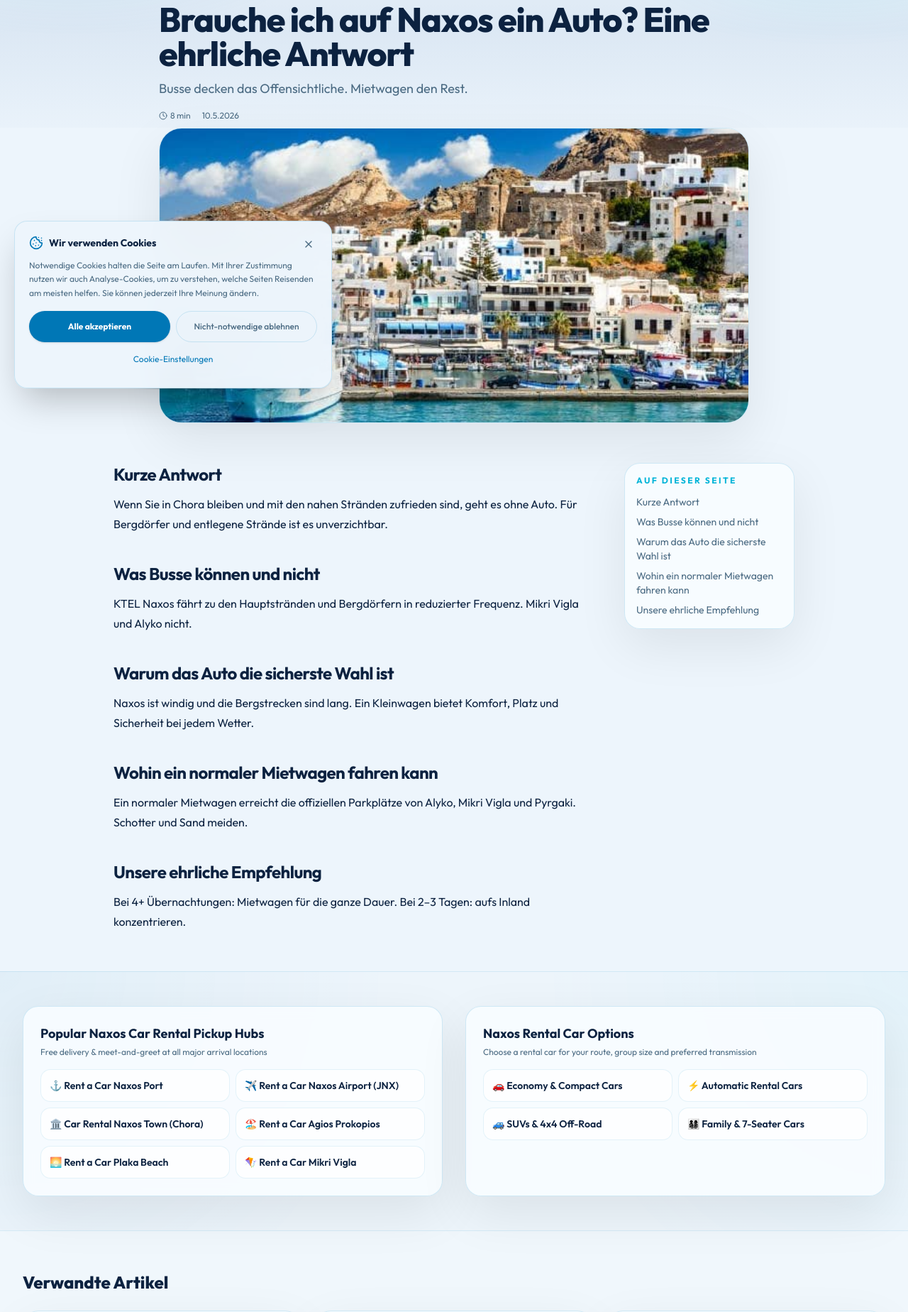
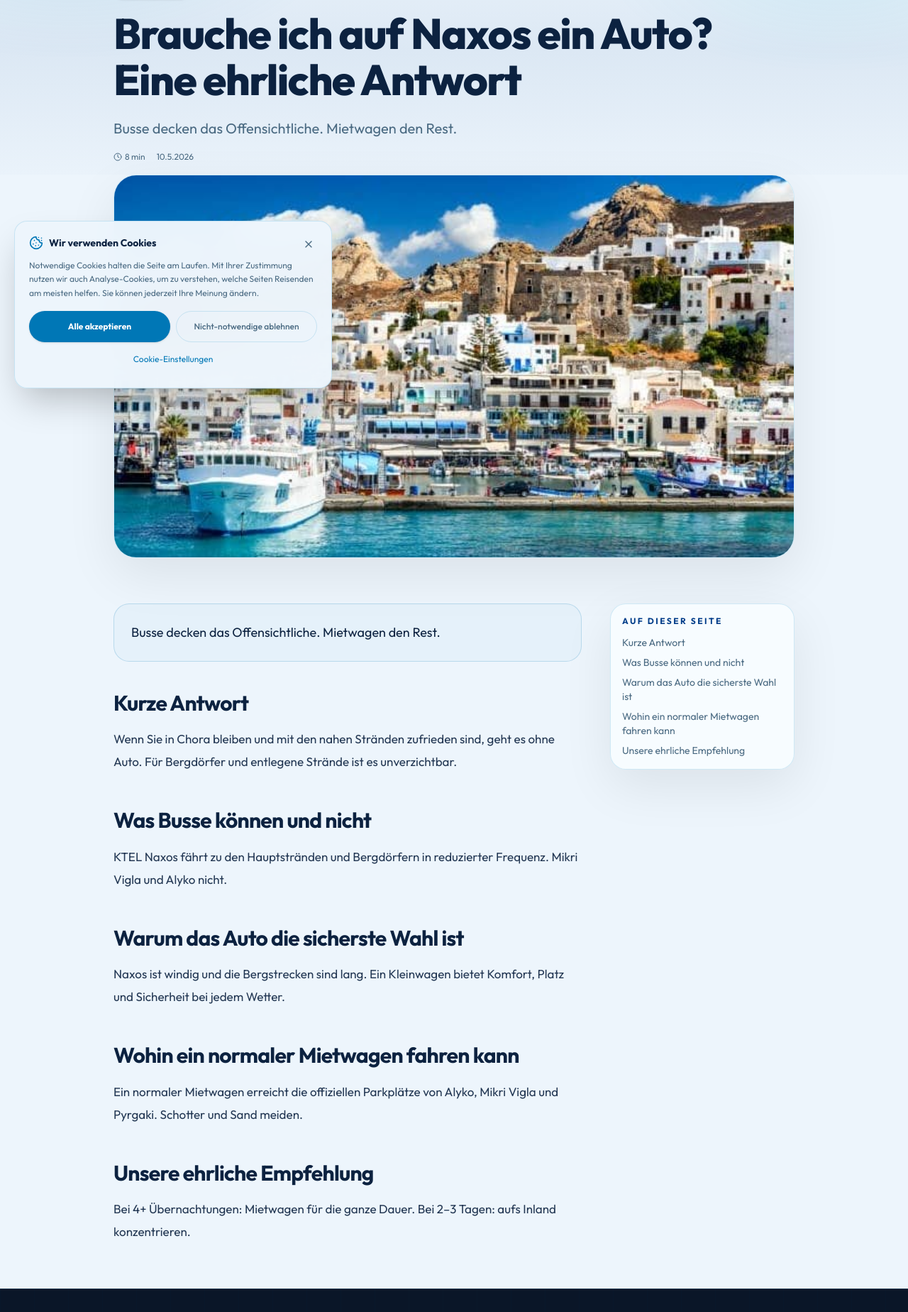
Before and after one commit to otouristas/fastcarnextjs, a Next.js app: page /de/guides/do-you-need-a-car-in-naxos in a window 1280 px wide. Shown: the part 233-2081 px from the top of the page at 71% size. Built offline with nearby package versions, Linux system fonts and the light colour scheme.

Commit message:
feat(editorial): consolidate and redesign local guide program

```diff
--- a/src/app/[locale]/guides/[slug]/page.tsx
+++ b/src/app/[locale]/guides/[slug]/page.tsx
@@ -4,7 +4,12 @@ import Image from "next/image";
 import { isLocale, LOCALES, localePath, SITE } from "@/lib/site";
 import { getDict } from "@/i18n/dictionaries";
 import { buildMetadata } from "@/lib/seo";
-import { GUIDES, GUIDES_BY_SLUG } from "@/content/guides";
+import {
+  GUIDES,
+  GUIDES_BY_SLUG,
+  INDEXABLE_GUIDES_BY_SLUG,
+  guideRequiresReview,
+} from "@/content/guides";
 import { FAQS } from "@/content/faqs";
 import { Breadcrumbs } from "@/components/layout/Breadcrumbs";
 import { JsonLd } from "@/components/seo/JsonLd";
@@ -27,6 +32,7 @@ export async function generateMetadata({ params }: { params: Promise<{ locale: s
   return buildMetadata({
     locale, path: `guides/${slug}`, title: g.title[locale], description: g.excerpt[locale],
     image: g.hero, type: "article", publishedTime: g.publishedAt, modifiedTime: g.updatedAt,
+    noindex: guideRequiresReview(slug),
   });
 }
 
@@ -35,13 +41,14 @@ export default async function GuidePage({ params }: { params: Promise<{ locale:
   const g = GUIDES_BY_SLUG[slug];
   if (!isLocale(locale) || !g) notFound();
   const dict = await getDict(locale);
-  const related = (g.related || []).map((s) => GUIDES_BY_SLUG[s]).filter(Boolean).slice(0, 3);
+  const requiresReview = guideRequiresReview(slug);
+  const related = (g.related || []).map((s) => INDEXABLE_GUIDES_BY_SLUG[s]).filter(Boolean).slice(0, 3);
   const faqs = (g.faqRefs ?? []).map((s) => FAQS.find((f) => f.slug === s)).filter(Boolean) as typeof FAQS;
 
   return (
     <>
       <JsonLd data={graph([
-        articleSchema(g, locale),
+        ...(!requiresReview ? [articleSchema(g, locale)] : []),
         breadcrumbSchema([
           { name: dict.nav.home, url: `${SITE.domain}${localePath(locale)}` },
           { name: dict.nav.guides, url: `${SITE.domain}${localePath(locale, "guides")}` },
@@ -51,7 +58,7 @@ export default async function GuidePage({ params }: { params: Promise<{ locale:
       ])} />
 
       <section className="wave-bg border-b border-border/70">
-        <div className="mx-auto max-w-4xl px-4 py-12 sm:px-6 lg:px-8">
+        <div className="mx-auto max-w-5xl px-4 py-10 sm:px-6 sm:py-14 lg:px-8">
           <Breadcrumbs label={dict.common.breadcrumb} items={[
             { label: dict.nav.home, href: localePath(locale) },
             { label: dict.nav.guides, href: localePath(locale, "guides") },
@@ -60,8 +67,8 @@ export default async function GuidePage({ params }: { params: Promise<{ locale:
           <div className="mt-5 inline-flex items-center gap-2 rounded-full border border-[var(--sea-2)]/30 bg-white/70 px-3 py-1 text-xs font-bold uppercase tracking-[0.2em] text-[var(--sea)] shadow-sm dark:bg-white/10 dark:text-[var(--sea-2)]">
             <Sparkles className="h-3.5 w-3.5" /> {dict.nav.guides}
           </div>
-          <h1 className="mt-3 text-4xl font-extrabold tracking-tight text-[var(--ink)] dark:text-white sm:text-5xl">{g.title[locale]}</h1>
-          <p className="mt-3 text-lg text-muted-foreground">{g.excerpt[locale]}</p>
+          <h1 className="mt-4 max-w-4xl text-4xl font-extrabold leading-[1.08] tracking-tight text-[var(--ink)] dark:text-white sm:text-5xl lg:text-6xl">{g.title[locale]}</h1>
+          <p className="mt-5 max-w-3xl text-lg leading-8 text-muted-foreground sm:text-xl">{g.excerpt[locale]}</p>
           <div className="mt-4 flex items-center gap-4 text-xs text-muted-foreground">
             <span className="inline-flex items-center gap-1"><Clock className="h-3 w-3" /> {g.readingTime} min</span>
             <time dateTime={g.updatedAt}>{new Date(g.updatedAt).toLocaleDateString(locale)}</time>
@@ -70,26 +77,43 @@ export default async function GuidePage({ params }: { params: Promise<{ locale:
       </section>
 
       <section className="bg-background">
-        <div className="mx-auto max-w-4xl px-4 sm:px-6 lg:px-8">
-          <div className="island-card relative -mt-10 aspect-[16/8] overflow-hidden rounded-[2rem] shadow-2xl">
+        <div className="mx-auto max-w-5xl px-4 sm:px-6 lg:px-8">
+          <div className="island-card relative -mt-7 aspect-[16/9] overflow-hidden rounded-[1.75rem] shadow-2xl sm:-mt-10 sm:rounded-[2rem]">
             <Image src={g.hero} alt={g.title[locale]} fill priority className="object-cover" sizes="(max-width: 1024px) 100vw, 50vw" unoptimized />
           </div>
         </div>
       </section>
 
       <section className="bg-background">
-        <div className="mx-auto max-w-5xl px-4 py-14 sm:px-6 lg:px-8 grid gap-10 lg:grid-cols-[1fr_240px]">
-          <article className="space-y-10">
+        <div className="mx-auto grid max-w-5xl gap-10 px-4 py-12 sm:px-6 sm:py-16 lg:grid-cols-[minmax(0,1fr)_260px] lg:px-8">
+          <article className="min-w-0">
+            <div className="mb-10 rounded-3xl border border-[var(--sea)]/20 bg-[var(--sea-soft)]/45 p-6 text-lg leading-8 text-[var(--ink)] dark:bg-white/5 dark:text-white">
+              {g.excerpt[locale]}
+            </div>
+            <details className="mb-10 rounded-2xl border border-border bg-background p-4 lg:hidden">
+              <summary className="cursor-pointer font-bold text-foreground">{dict.toc}</summary>
+              <ul className="mt-4 space-y-2 text-sm">
+                {g.sections.map((section, index) => (
+                  <li key={index}>
+                    <a href={`#s${index}`} className="text-muted-foreground hover:text-[var(--sea)]">
+                      {section.heading[locale]}
+                    </a>
+                  </li>
+                ))}
+              </ul>
+            </details>
+            <div className="space-y-12">
             {g.sections.map((s, i) => (
-              <div key={i} id={`s${i}`}>
-                <h2 className="text-2xl font-bold tracking-tight text-[var(--ink)] dark:text-white">{s.heading[locale]}</h2>
-                <p className="mt-3 text-base leading-7 text-[var(--ink)] dark:text-white">{s.body[locale]}</p>
-              </div>
+              <section key={i} id={`s${i}`} className="scroll-mt-28">
+                <h2 className="text-2xl font-bold leading-tight tracking-tight text-[var(--ink)] dark:text-white sm:text-3xl">{s.heading[locale]}</h2>
+                <p className="mt-4 max-w-[68ch] text-[1.0625rem] leading-8 text-foreground/90">{s.body[locale]}</p>
+              </section>
             ))}
+            </div>
           </article>
           <aside className="hidden lg:block">
             <div className="island-card sticky top-28 rounded-3xl p-4">
-              <p className="mb-3 text-xs font-bold uppercase tracking-[0.2em] text-[var(--brand-2)]">{dict.toc}</p>
+              <p className="mb-3 text-xs font-bold uppercase tracking-[0.2em] text-[var(--brand-4)] dark:text-[var(--sea-2)]">{dict.toc}</p>
               <ul className="space-y-2 text-sm">
                 {g.sections.map((s, i) => (
                   <li key={i}><a href={`#s${i}`} className="text-muted-foreground hover:text-[var(--sea)]">{s.heading[locale]}</a></li>
@@ -101,59 +125,6 @@ export default async function GuidePage({ params }: { params: Promise<{ locale:
       </section>
 
       {faqs.length > 0 && <ContextualFaq faqs={faqs} locale={locale} dict={dict} />}
-
-      {/* Internal Link Silo: Guide A -> Location B & Fleet C */}
-      <section className="border-t border-border/70 bg-background/50 py-12">
-        <div className="mx-auto max-w-7xl px-4 sm:px-6 lg:px-8">
-          <div className="grid gap-8 md:grid-cols-2">
-            {/* Location Hubs (Page B) */}
-            <div className="island-card rounded-3xl p-6">
-              <h3 className="text-lg font-bold text-[var(--ink)] dark:text-white">Popular Naxos Car Rental Pickup Hubs</h3>
-              <p className="mt-1 text-xs text-muted-foreground">Free delivery & meet-and-greet at all major arrival locations</p>
-              <div className="mt-4 grid grid-cols-2 gap-2 text-sm">
-                <Link href={localePath(locale, "locations/port-pickup")} className="rounded-xl border border-border/60 bg-white/70 p-3 font-semibold text-[var(--ink)] hover:border-[var(--sea)] hover:text-[var(--sea)] dark:bg-white/10 dark:text-white">
-                  ⚓ Rent a Car Naxos Port
-                </Link>
-                <Link href={localePath(locale, "locations/airport-pickup-jnx")} className="rounded-xl border border-border/60 bg-white/70 p-3 font-semibold text-[var(--ink)] hover:border-[var(--sea)] hover:text-[var(--sea)] dark:bg-white/10 dark:text-white">
-                  ✈️ Rent a Car Naxos Airport (JNX)
-                </Link>
-                <Link href={localePath(locale, "locations/naxos-town")} className="rounded-xl border border-border/60 bg-white/70 p-3 font-semibold text-[var(--ink)] hover:border-[var(--sea)] hover:text-[var(--sea)] dark:bg-white/10 dark:text-white">
-                  🏛️ Car Rental Naxos Town (Chora)
-                </Link>
-                <Link href={localePath(locale, "locations/agios-prokopios")} className="rounded-xl border border-border/60 bg-white/70 p-3 font-semibold text-[var(--ink)] hover:border-[var(--sea)] hover:text-[var(--sea)] dark:bg-white/10 dark:text-white">
-                  🏖️ Rent a Car Agios Prokopios
-                </Link>
-                <Link href={localePath(locale, "locations/plaka")} className="rounded-xl border border-border/60 bg-white/70 p-3 font-semibold text-[var(--ink)] hover:border-[var(--sea)] hover:text-[var(--sea)] dark:bg-white/10 dark:text-white">
-                  🌅 Rent a Car Plaka Beach
-                </Link>
-                <Link href={localePath(locale, "locations/mikri-vigla")} className="rounded-xl border border-border/60 bg-white/70 p-3 font-semibold text-[var(--ink)] hover:border-[var(--sea)] hover:text-[var(--sea)] dark:bg-white/10 dark:text-white">
-                  🪁 Rent a Car Mikri Vigla
-                </Link>
-              </div>
-            </div>
-
-            {/* Fleet Categories (Page C) */}
-            <div className="island-card rounded-3xl p-6">
-              <h3 className="text-lg font-bold text-[var(--ink)] dark:text-white">Naxos Rental Car Options</h3>
-              <p className="mt-1 text-xs text-muted-foreground">Choose a rental car for your route, group size and preferred transmission</p>
-              <div className="mt-4 grid grid-cols-2 gap-2 text-sm">
-                <Link href={localePath(locale, "fleet/cars")} className="rounded-xl border border-border/60 bg-white/70 p-3 font-semibold text-[var(--ink)] hover:border-[var(--sea)] hover:text-[var(--sea)] dark:bg-white/10 dark:text-white">
-                  🚗 Economy & Compact Cars
-                </Link>
-                <Link href={localePath(locale, "fleet/cars")} className="rounded-xl border border-border/60 bg-white/70 p-3 font-semibold text-[var(--ink)] hover:border-[var(--sea)] hover:text-[var(--sea)] dark:bg-white/10 dark:text-white">
-                  ⚡ Automatic Rental Cars
-                </Link>
-                <Link href={localePath(locale, "fleet/cars")} className="rounded-xl border border-border/60 bg-white/70 p-3 font-semibold text-[var(--ink)] hover:border-[var(--sea)] hover:text-[var(--sea)] dark:bg-white/10 dark:text-white">
-                  🚙 SUVs & 4x4 Off-Road
-                </Link>
-                <Link href={localePath(locale, "fleet/cars")} className="rounded-xl border border-border/60 bg-white/70 p-3 font-semibold text-[var(--ink)] hover:border-[var(--sea)] hover:text-[var(--sea)] dark:bg-white/10 dark:text-white">
-                  👨‍👩‍👧‍👦 Family & 7-Seater Cars
-                </Link>
-              </div>
-            </div>
-          </div>
-        </div>
-      </section>
 
       {related.length > 0 && (
         <section className="bg-sand border-t border-border/70 dark:bg-[var(--background)]">
--- a/src/app/[locale]/guides/page.tsx
+++ b/src/app/[locale]/guides/page.tsx
@@ -4,7 +4,7 @@ import Image from "next/image";
 import { isLocale, localePath, SITE } from "@/lib/site";
 import { getDict } from "@/i18n/dictionaries";
 import { seoFor } from "@/lib/seo";
-import { GUIDES } from "@/content/guides";
+import { INDEXABLE_GUIDES } from "@/content/guides";
 import { Breadcrumbs } from "@/components/layout/Breadcrumbs";
 import { JsonLd } from "@/components/seo/JsonLd";
 import { breadcrumbSchema, graph } from "@/lib/schema";
@@ -45,7 +45,7 @@ export default async function GuidesHubPage({ params }: { params: Promise<{ loca
       <section className="bg-background border-y border-border/70">
         <div className="mx-auto max-w-7xl px-4 py-14 sm:px-6 lg:px-8">
           <div className="grid gap-6 md:grid-cols-2 lg:grid-cols-3">
-            {GUIDES.map((g) => (
+            {INDEXABLE_GUIDES.map((g) => (
               <Link
                 key={g.slug}
                 href={localePath(locale, `guides/${g.slug}`)}
```
Also changed, not shown: content/briefs/90-day-editorial-briefs.md (added, +31 -0 lines), 2 other files (tests, documents, lock files or other folders).
